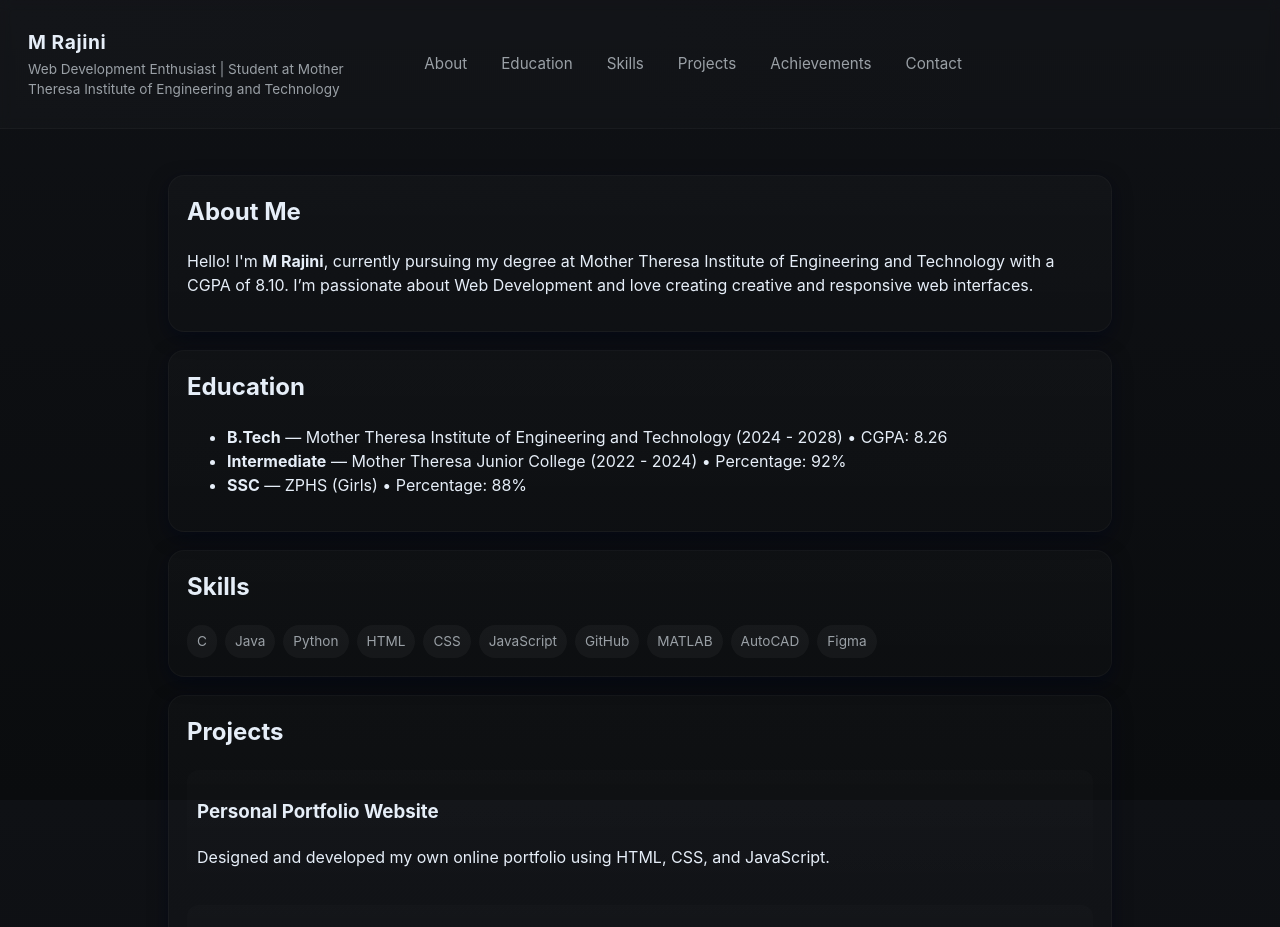
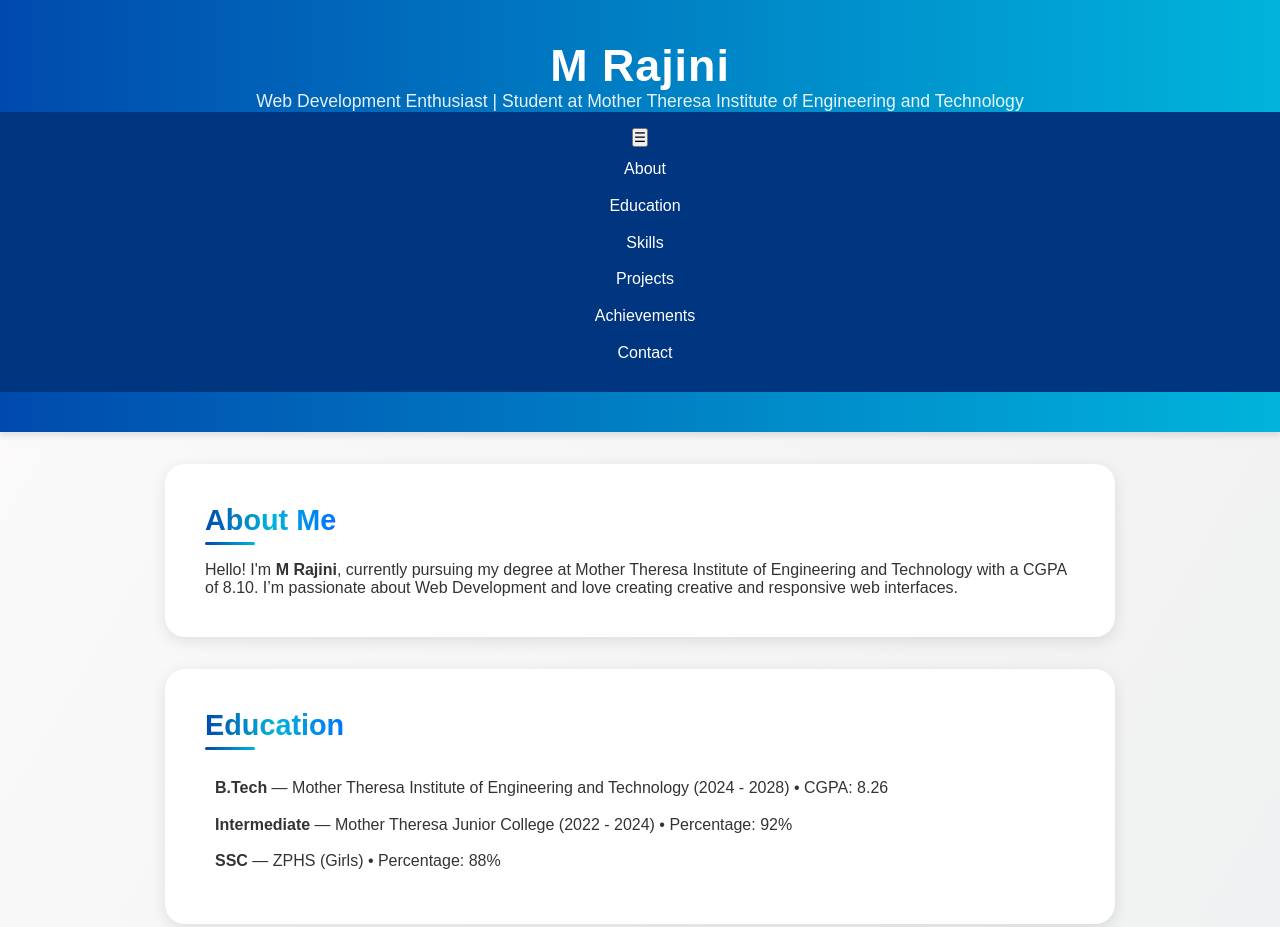
Before and after one commit to Rajini-28/M-Rajini-Portfolio, a plain HTML site: page index.html in a window 1280 px wide. Shown: the top 927 px of the page. Drawn offline with Linux system fonts and the light colour scheme.

Commit message:
Update styles.css

```diff
--- a/styles.css
+++ b/styles.css
@@ -1,133 +1,182 @@
-/* styles.css — dark, modern, responsive */
-:root{
-  --bg:#0f1115;
-  --card:#121217;
-  --muted:#9aa0a6;
-  --accent1:#7c4dff;
-  --accent2:#00d4ff;
-  --glass: rgba(255,255,255,0.04);
-  --radius:16px;
-  --max-width:1000px;
-  --gap:18px;
-  font-family: Inter, system-ui, -apple-system, "Segoe UI", Roboto, "Helvetica Neue", Arial;
+/* ===== General Styling ===== */
+* {
+  margin: 0;
+  padding: 0;
+  box-sizing: border-box;
+  font-family: "Poppins", sans-serif;
+  scroll-behavior: smooth;
 }
 
-*{box-sizing:border-box}
-html,body{height:100%}
-body{
-  margin:0;
-  background: linear-gradient(180deg, rgba(15,17,21,1) 0%, rgba(10,12,14,1) 100%);
-  color:#e6eef8;
-  -webkit-font-smoothing:antialiased;
-  -moz-osx-font-smoothing:grayscale;
-  line-height:1.5;
-  display:flex;
-  flex-direction:column;
-  align-items:center;
+body {
+  background: linear-gradient(120deg, #fdfbfb, #ebedee);
+  color: #333;
 }
 
-/* layout container */
-.container{
-  width:100%;
-  max-width:var(--max-width);
-  padding:28px;
+/* ===== Header ===== */
+header {
+  background: linear-gradient(90deg, #004aad, #00b4db);
+  color: white;
+  text-align: center;
+  padding: 2.5rem 0;
+  box-shadow: 0 4px 6px rgba(0, 0, 0, 0.1);
+  animation: slideDown 1s ease-in-out;
 }
 
-/* header */
-.site-header{
-  width:100%;
-  background: linear-gradient(90deg, rgba(255,255,255,0.02), rgba(255,255,255,0.01));
-  border-bottom:1px solid rgba(255,255,255,0.03);
-  position:sticky;
-  top:0;
-  z-index:50;
-  backdrop-filter: blur(6px);
-}
-.header-inner{
-  display:flex;
-  align-items:center;
-  justify-content:space-between;
-  gap:var(--gap);
-}
-.brand .name{
-  margin:0;
-  font-size:1.2rem;
-  letter-spacing:0.6px;
-}
-.brand .tag{
-  margin:2px 0 0 0;
-  color:var(--muted);
-  font-size:0.85rem;
+header h1 {
+  font-size: 2.8rem;
+  letter-spacing: 1px;
 }
 
-/* nav */
-.nav{display:flex;align-items:center;}
-.nav-toggle{
-  display:none;
-  background:transparent;border:0;color:inherit;font-size:1.25rem;
-}
-.nav-list{
-  list-style:none;
-  display:flex;
-  gap:14px;
-  margin:0;
-  padding:0;
-}
-.nav-list a{
-  color:var(--muted);
-  text-decoration:none;
-  font-size:0.95rem;
-  padding:8px 10px;
-  border-radius:10px;
-}
-.nav-list a:hover{color:#ffffff;background:rgba(255,255,255,0.03)}
-
-/* cards */
-.card{
-  background: linear-gradient(180deg, rgba(255,255,255,0.02), rgba(255,255,255,0.01));
-  border-radius:var(--radius);
-  padding:18px;
-  margin:18px 0;
-  box-shadow: 0 6px 18px rgba(2,6,23,0.6);
-  border:1px solid rgba(255,255,255,0.03);
-}
-.card h2{margin-top:0}
-
-/* chips */
-.chips{display:flex;flex-wrap:wrap;gap:8px}
-.chip{
-  padding:6px 10px;
-  border-radius:999px;
-  background:var(--glass);
-  color:var(--muted);
-  font-size:0.85rem;
+header p {
+  font-size: 1.1rem;
+  opacity: 0.9;
 }
 
-/* projects */
-.projects{list-style:none;padding:0;margin:0;display:grid;gap:10px}
-.projects li{padding:10px;border-radius:12px;background:linear-gradient(180deg, rgba(255,255,255,0.01), rgba(255,255,255,0.00))}
-
-/* contact card */
-.contact-card a{color:var(--accent2);text-decoration:none}
-.contact-card a:hover{text-decoration:underline}
-
-/* footer */
-.site-footer{
-  width:100%;
-  padding:18px 0;
-  color:var(--muted);
-  text-align:center;
-  margin-top:auto;
-  border-top:1px solid rgba(255,255,255,0.02);
-  background:transparent;
+/* ===== Navigation ===== */
+nav {
+  background-color: #003580;
+  padding: 1rem;
+  text-align: center;
+  position: sticky;
+  top: 0;
+  z-index: 100;
 }
 
-/* responsive */
-@media (max-width:800px){
-  .header-inner{flex-direction:row;align-items:center}
-  .nav-toggle{display:inline-block}
-  .nav-list{position:absolute;right:20px;top:64px;background:var(--card);flex-direction:column;padding:10px;border-radius:12px;display:none;min-width:170px;border:1px solid rgba(255,255,255,0.03)}
-  .nav-list.show{display:flex}
-  .brand .name{font-size:1rem}
-  .container{padding:18px}
+nav a {
+  color: white;
+  text-decoration: none;
+  margin: 0 15px;
+  font-weight: 500;
+  transition: color 0.3s ease;
 }
+
+nav a:hover {
+  color: #ffd700;
+  text-shadow: 0 0 5px #ffd700;
+}
+
+/* ===== Section Container ===== */
+section {
+  max-width: 950px;
+  margin: 2rem auto;
+  background: white;
+  padding: 2.5rem;
+  border-radius: 20px;
+  box-shadow: 0 4px 15px rgba(0, 0, 0, 0.1);
+  transition: transform 0.3s ease, box-shadow 0.3s ease;
+}
+
+section:hover {
+  transform: translateY(-5px);
+  box-shadow: 0 6px 18px rgba(0, 0, 0, 0.15);
+}
+
+/* ===== Headings ===== */
+h2 {
+  font-size: 1.8rem;
+  background: linear-gradient(90deg, #004aad, #00b4db, #0072ff);
+  -webkit-background-clip: text;
+  -webkit-text-fill-color: transparent;
+  display: inline-block;
+  margin-bottom: 1rem;
+  position: relative;
+}
+
+h2::after {
+  content: "";
+  display: block;
+  width: 50px;
+  height: 3px;
+  background: linear-gradient(90deg, #004aad, #00b4db);
+  margin-top: 5px;
+  border-radius: 5px;
+}
+
+/* ===== Lists & Text ===== */
+ul {
+  list-style-type: none;
+  padding-left: 10px;
+  line-height: 1.8;
+}
+
+ul li {
+  margin: 8px 0;
+  font-size: 1rem;
+}
+
+b {
+  color: #004aad;
+}
+
+/* ===== Education Section ===== */
+.education-item {
+  border-left: 4px solid #00b4db;
+  padding-left: 15px;
+  margin: 1.2rem 0;
+  position: relative;
+}
+
+.education-item::before {
+  content: "🎓";
+  position: absolute;
+  left: -35px;
+  top: 0;
+  font-size: 1.5rem;
+  color: #004aad;
+}
+
+.education-item h3 {
+  color: #004aad;
+  font-size: 1.1rem;
+  margin-bottom: 0.3rem;
+}
+
+.education-item span {
+  font-size: 0.95rem;
+  color: #555;
+}
+
+/* ===== Contact Links ===== */
+#contact a {
+  color: #0072ff;
+  text-decoration: none;
+  transition: color 0.3s ease;
+}
+
+#contact a:hover {
+  color: #00b4db;
+  text-decoration: underline;
+}
+
+/* ===== Footer ===== */
+footer {
+  text-align: center;
+  background: linear-gradient(90deg, #004aad, #0072ff);
+  color: white;
+  padding: 1.2rem;
+  margin-top: 2rem;
+  letter-spacing: 0.5px;
+}
+
+/* ===== Animations ===== */
+@keyframes slideDown {
+  from {
+    transform: translateY(-30px);
+    opacity: 0;
+  }
+  to {
+    transform: translateY(0);
+    opacity: 1;
+  }
+}
+
+/* ===== Responsive ===== */
+@media (max-width: 600px) {
+  section {
+    margin: 1rem;
+    padding: 1.5rem;
+  }
+  header h1 {
+    font-size: 2rem;
+  }
+}
```
